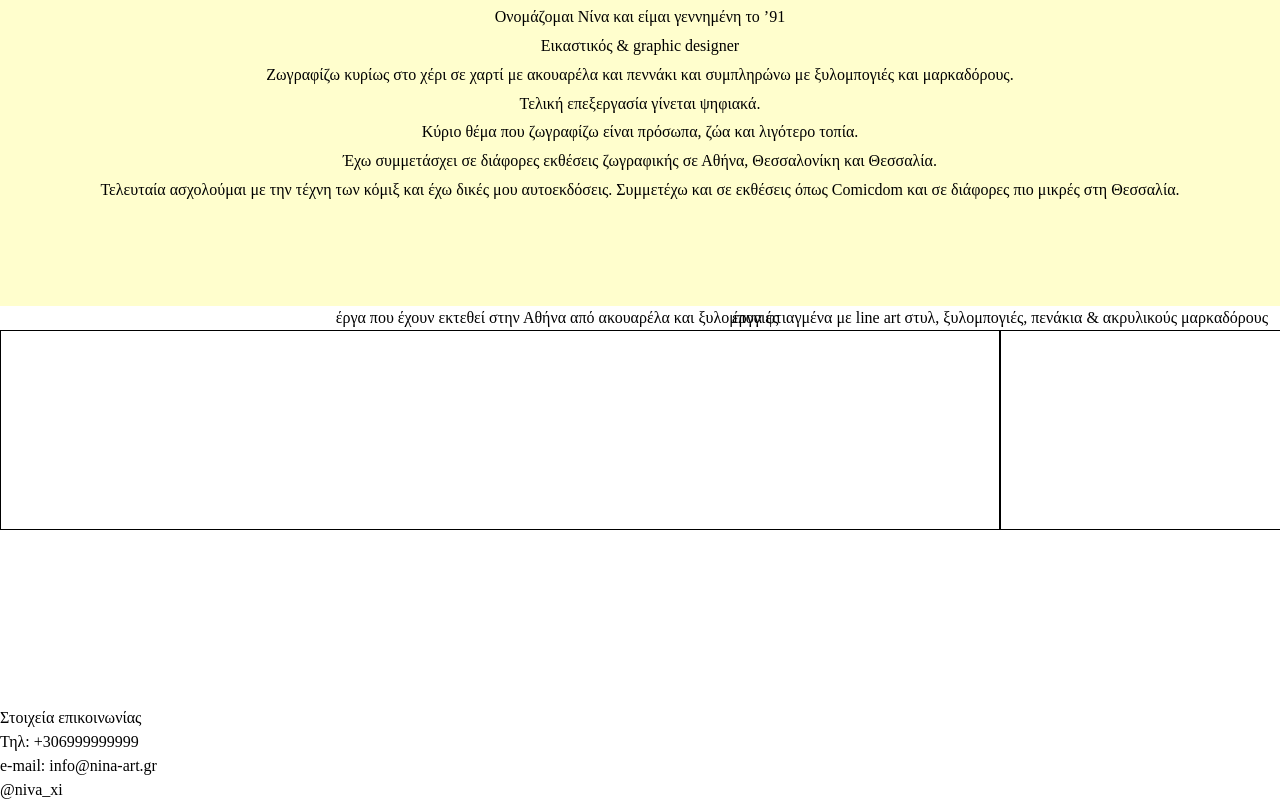
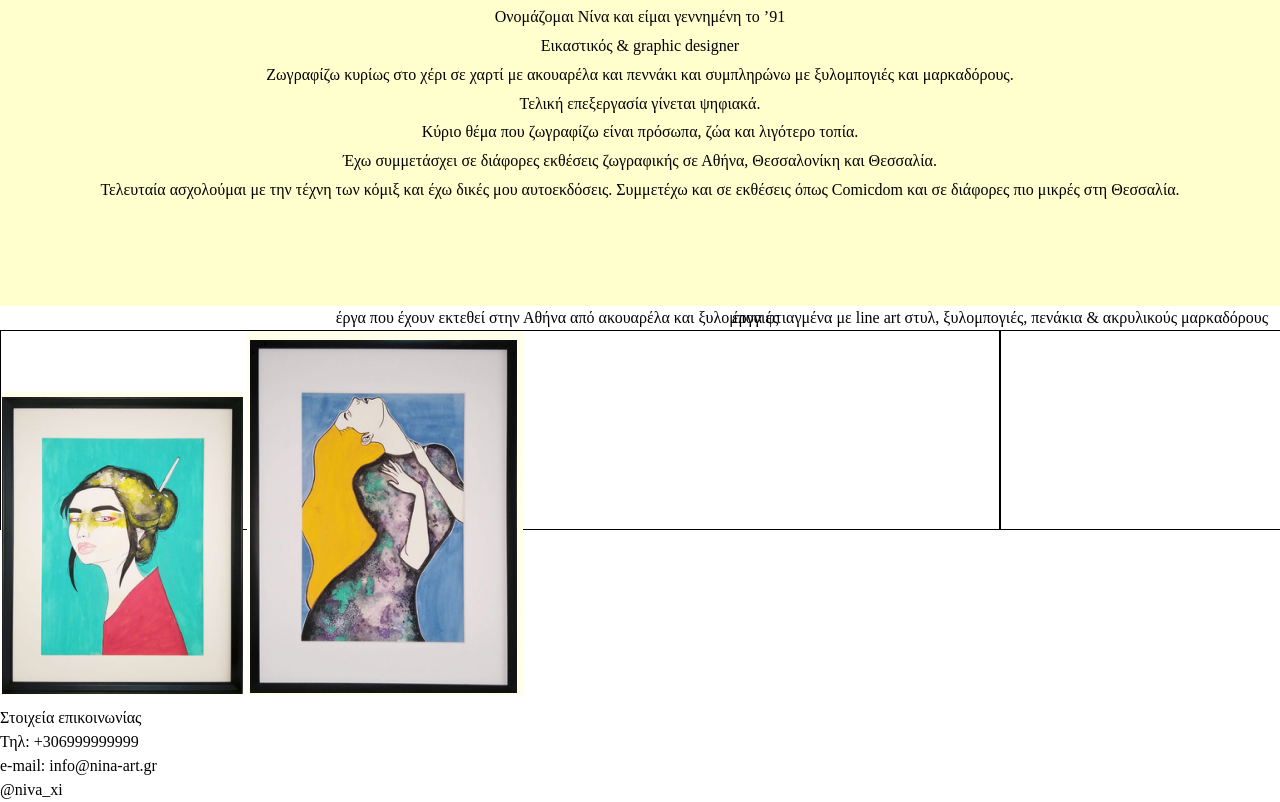
Before and after one commit to gtsop/nina-art.gr, a website built with webpack: page src/index.html in a window 1280 px wide. Shown: the part 494-1296 px from the top of the page. Built offline with nearby package versions, Linux system fonts and the light colour scheme.

Commit message:
feat: start adding iamges

```diff
--- a/src/index.html
+++ b/src/index.html
@@ -40,7 +40,10 @@
               έργα που έχουν εκτεθεί στην Αθήνα από ακουαρέλα και ξυλομπογιές
             </p>
           </div>
-          <div class="gallery__wall"></div>
+          <div class="gallery__wall">
+            <img src="img/akouarela1.png" alt="" />
+            <img src="img/akouarela2.png" alt="" />
+          </div>
         </div>
         <div class="gallery__section">
           <div class="gallery__title">
```
Also changed, not shown: src/img/akouarela1.png (added), src/img/akouarela2.png (added), src/img/screenshot.png (added).
